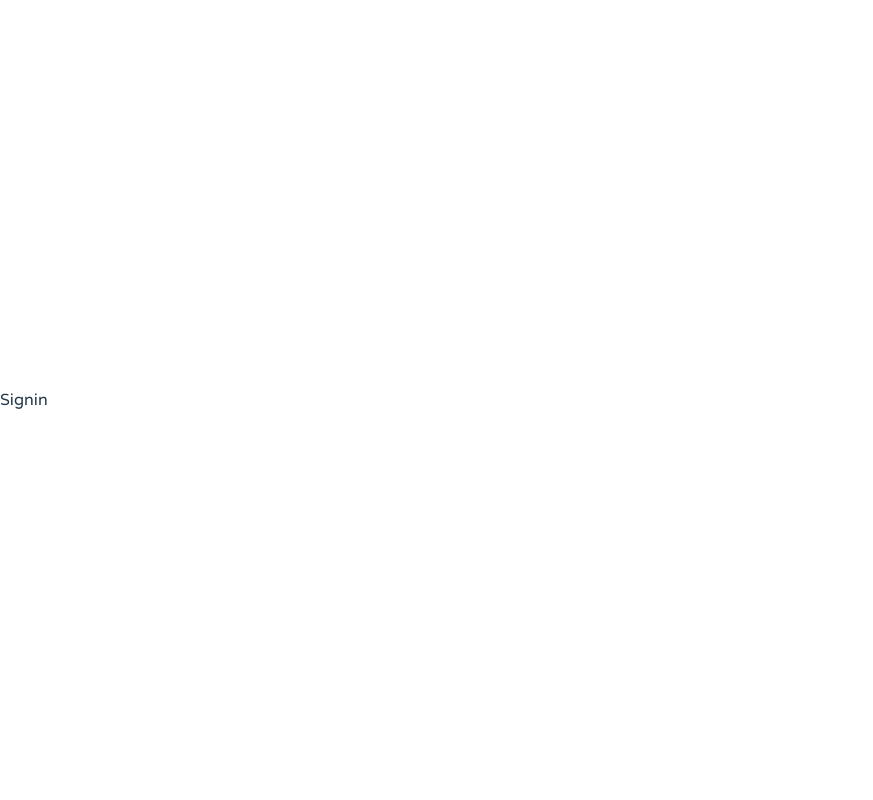
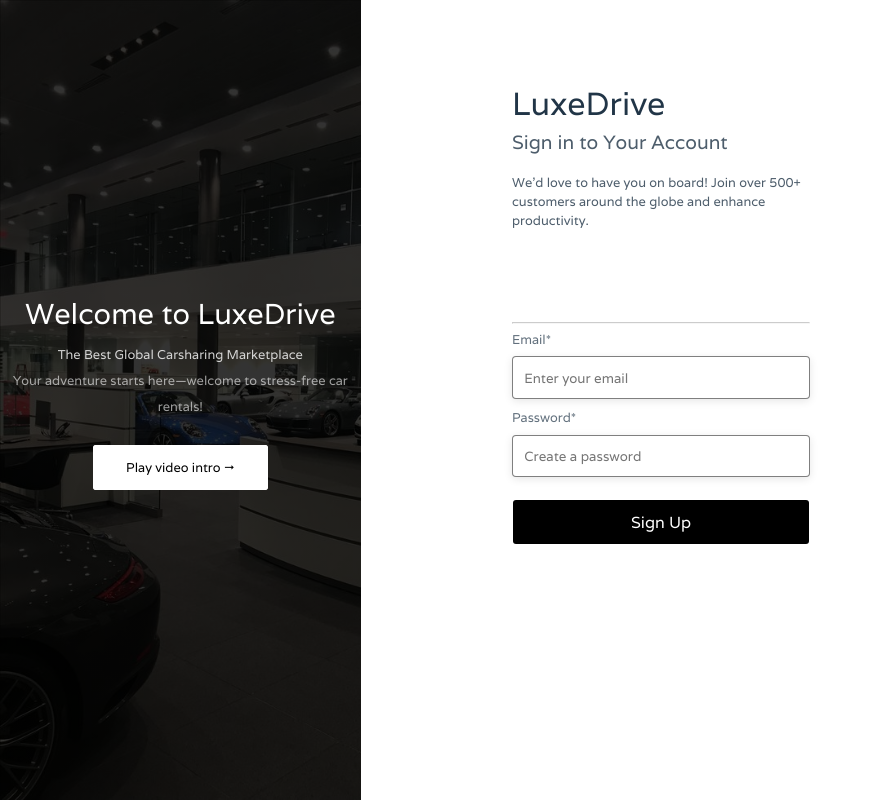
Before and after one commit to precy001/Luxedrive, a React (Vite) app: page /signin in a window 1280 px wide. Shown: the whole page, without its empty margins (0-873 px from the left). Built offline with nearby package versions, Linux system fonts and the light colour scheme.

Commit message:
fix auth bug

```diff
--- a/src/routes/Signin.jsx
+++ b/src/routes/Signin.jsx
@@ -1,9 +1,155 @@
-import React from 'react'
+import React, { useState } from 'react'
+import { useEffect } from 'react'
+import '../styles/signup.css'
+import { data, Link } from 'react-router-dom'
+import axios from 'axios'
+import { GoogleLogin } from '@react-oauth/google'
+import { jwtDecode } from 'jwt-decode'
 
-const Signin = () => {
+const Signup = () => {
+  const [backEndResponse, setBackEndResponse] = useState(null)
+
+  const[error, setError] = useState('')
+
+  const[email, setEmail] = useState('')
+  const handleEmailChange = (e) => {
+    setEmail(e.target.value)
+  }
+
+  const[password, setPassword] = useState('')
+  const handlePasswordChange = (e) => {
+    setPassword(e.target.value)
+  }
+  console.log(backEndResponse)
+
+  const handleSubmit = (e) => {
+    e.preventDefault();
+    if (email === '') {
+      setError("Email field is empty");
+    } else if (password === "") {
+      setError("Please create a password");
+    } else {
+      setError("");
+
+      const url = "http://localhost/luxedrive/backend/sign_in_endpoint.php";
+      let fdata = new FormData();
+      fdata.append('email', email);
+      fdata.append('password', password);
+
+      axios.post(url, fdata)
+        .then(response => {
+          const data = response.data;
+          setBackEndResponse(data);
+          if (data === 'success') {
+            window.location.href = "/home";
+          } else {
+            alert(data);
+          }
+        })
+        .catch(error => {
+          alert("An error occurred: " + error.message);
+        });
+    }
+  };
+
+
+  console.log(error)
+
   return (
-    <div>Signin</div>
+
+
+
+    <div className='auth-overall'>
+
+        <div className="auth-container">
+            <div className="auth-left">
+                <div className="auth-left-head">Welcome to LuxeDrive</div>
+                <div className="the-best">The Best Global Carsharing Marketplace</div>
+                <div className="welcome-text">
+                Your adventure starts here—welcome to stress-free car rentals!
+                </div>
+
+                <div className="video-intro-button nav-links">
+                    <a href="" className='auth-link sign-up play-btn'>Play video intro &rarr;</a>
+                </div>
+            </div>
+
+            <div className="auth-right">
+                <div className="auth-brand-name">LuxeDrive</div>
+                <div className="create">Sign in to Your Account</div>
+                <div className="sign-up-note">
+                  We'd love to have you on board! Join over 500+ customers around the globe and enhance productivity.
+                </div>
+
+                <div className="continue-google">
+                <GoogleLogin
+  onSuccess={credentialResponse => {
+    const credentialResponseDecoded = jwtDecode(credentialResponse.credential);
+
+    const url_google = "http://localhost/luxedrive/backend/google_oauth.php";
+    let fdata = new FormData();
+    fdata.append('name', credentialResponseDecoded.name);
+    fdata.append('email', credentialResponseDecoded.email);
+    fdata.append('password', credentialResponseDecoded.sub)
+
+    axios.post(url_google, fdata)
+      .then(response => {
+        const data = response.data;
+        setBackEndResponse(data);
+        if (data === 'success') {
+          window.location.href = "/home";
+        } else {
+          alert(data);
+        }
+      })
+      .catch(error => {
+        alert("An error occurred: " + error.message);
+      });
+  }}
+  onError={() => {
+    setError("An error occurred, please try again later");
+  }}
+/>
+
+                </div>
+
+                <hr className="auth-rule" />
+
+                <form action="" className="sign-up-form">
+                {error && <p className='error' style={{ color: "red" }}>{error}</p>}
+
+                  <label htmlFor="" className='auth-label'>
+                    Email*
+                  </label>
+                  <input
+                  type="email"
+                  placeholder='Enter your email'
+                  className='text-box'
+                  value={email}
+                  onChange={handleEmailChange}
+                  />
+
+                  <label htmlFor="" className='auth-label'>
+                    Password*
+                  </label>
+                  <input
+                  type="password"
+                  placeholder='Create a password'
+                  className='text-box'
+                  value={password}
+                  onChange={handlePasswordChange}
+                  />
+
+                  <div className="sign-up-btn">
+                    <button className='the-button' onClick={(event) => handleSubmit(event)}>
+                      Sign Up
+                    </button>
+                  </div>
+                </form>
+            </div>
+        </div>
+    </div>
   )
 }
 
-export default Signin
+export default Signup
--- a/src/routes/Signup.jsx
+++ b/src/routes/Signup.jsx
@@ -6,6 +6,8 @@ import { GoogleLogin } from '@react-oauth/google'
 import { jwtDecode } from 'jwt-decode'
 
 const Signup = () => {
+
+  const [backEndResponse, setBackEndResponse] = useState(null)
 
   const[error, setError] = useState('')
 
@@ -94,21 +96,32 @@ const Signup = () => {
 
                 <div className="continue-google">
                 <GoogleLogin
-          onSuccess={credentialResponse => {
-           const credentialResponseDecoded = jwtDecode(credentialResponse.credential)
+  onSuccess={credentialResponse => {
+    const credentialResponseDecoded = jwtDecode(credentialResponse.credential);
 
-           const url = "http://localhost/luxedrive/backend/sign_up_endpoint.php";
-           let fdata = new FormData();
-           fdata.append('name', credentialResponseDecoded.name)
-           fdata.append('email', credentialResponseDecoded.email)
-           fdata.append('password', null)
-           axios.post(url, fdata).then(response => alert(response.data)).catch(error => alert(error)).then(setTimeout(() => {
-             window.location.href = "/home"
-           }), 3000)
-          }}
-          onError={() => {
-            setError("An error occured, please try again later");
-          }}
+    const url_google = "http://localhost/luxedrive/backend/google_oauth.php";
+    let fdata = new FormData();
+    fdata.append('name', credentialResponseDecoded.name);
+    fdata.append('email', credentialResponseDecoded.email);
+    fdata.append('password', credentialResponseDecoded.sub)
+
+    axios.post(url_google, fdata)
+      .then(response => {
+        const data = response.data;
+        setBackEndResponse(data);
+        if (data === 'success') {
+          window.location.href = "/home";
+        } else {
+          alert(data);
+        }
+      })
+      .catch(error => {
+        alert("An error occurred: " + error.message);
+      });
+  }}
+  onError={() => {
+    setError("An error occurred, please try again later");
+  }}
         />
                 </div>
 
```
Also changed, not shown: 2 other files (tests, documents, lock files or other folders).
